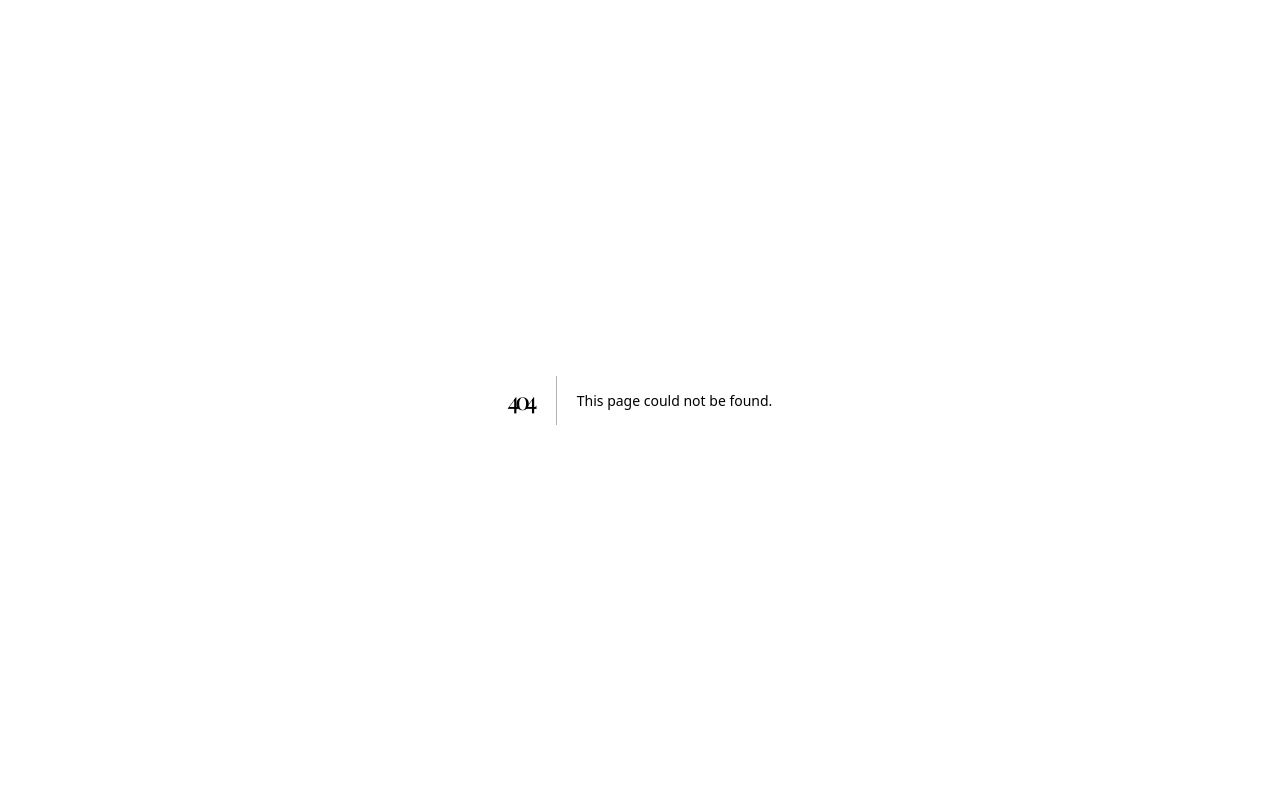
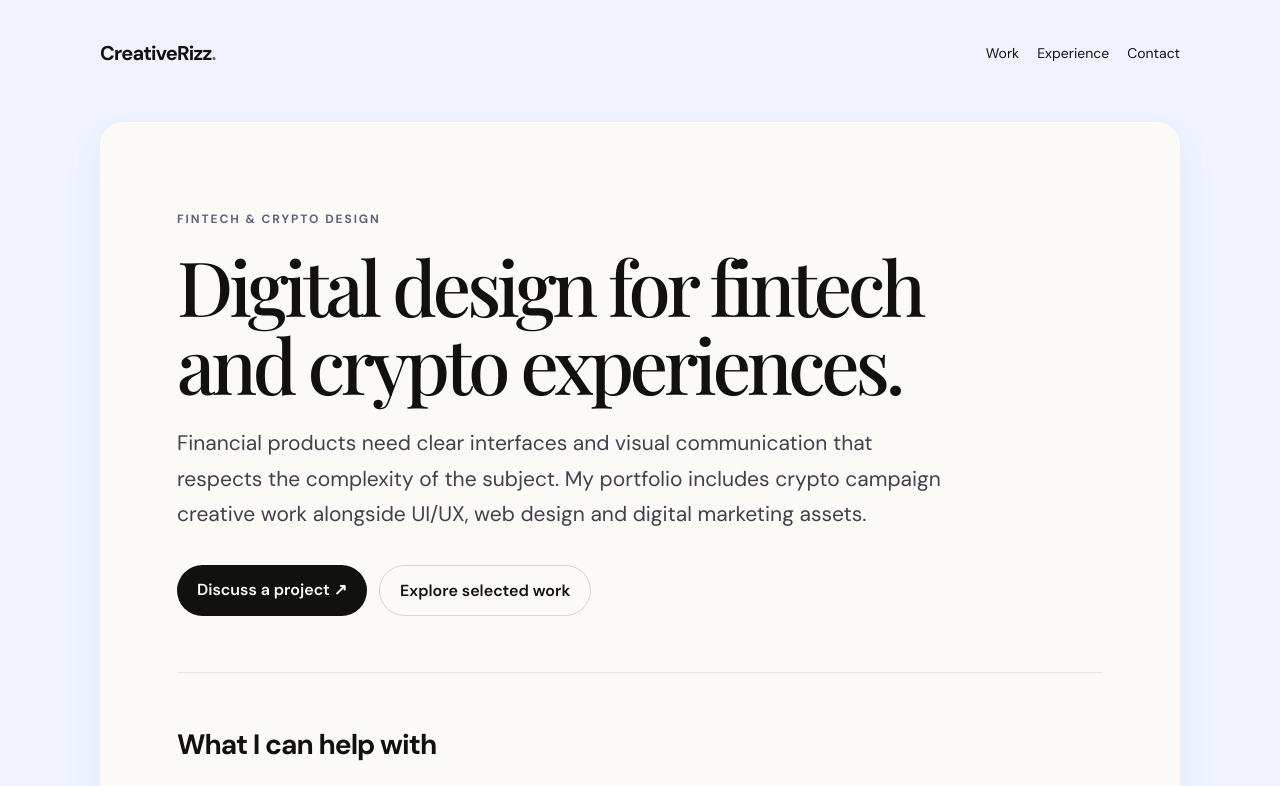
Before and after one commit to Rizzu01/port-folio, a Next.js app: page /fintech-crypto-design in a window 1280 px wide. Before the commit this address had no page. Shown: the top 786 px of the page. Built offline with nearby package versions, Linux system fonts and the light colour scheme; a web font is replaced by a local one.

Commit message:
Add dedicated fintech and crypto design SEO page

```diff
--- /dev/null
+++ b/app/fintech-crypto-design/page.tsx
@@ -0,0 +1,13 @@
+import type { Metadata } from "next";
+import ServiceLanding from "../components/ServiceLanding";
+
+export const metadata: Metadata = {
+  title: "Fintech & Crypto Design Portfolio",
+  description: "Explore Rizwan Khan's fintech and crypto design work, including exchange campaign creatives, digital product interfaces and visual communication.",
+  alternates: { canonical: "/fintech-crypto-design" },
+  openGraph: { title: "Fintech & Crypto Design | Rizwan Khan", description: "Crypto campaigns, fintech interfaces and digital visual communication.", url: "https://creativerizz.in/fintech-crypto-design", type: "website" },
+};
+
+export default function Page() {
+  return <ServiceLanding eyebrow="Fintech & Crypto Design" title="Digital design for fintech and crypto experiences." intro="Financial products need clear interfaces and visual communication that respects the complexity of the subject. My portfolio includes crypto campaign creative work alongside UI/UX, web design and digital marketing assets." services={["Crypto campaign and promotional creatives", "Exchange and product UI concepts", "Social media campaign systems", "Educational and marketing banners", "Fintech visual communication", "Brand-consistent digital assets"]} process={[{title:"Clarify the audience",detail:"Understand whether the asset needs to explain a product, support a campaign or guide a user through an interface."},{title:"Make the message clear",detail:"Prioritize information, visual hierarchy and a coherent style for the intended channel."},{title:"Keep it consistent",detail:"Align the design with brand rules and adapt the work to its relevant placements and screen sizes."}]} workNote="The portfolio features crypto campaign work and UI/UX & web design categories. Review the projects on the homepage for visual examples. Any results, performance metrics or product claims should be confirmed before publication." keywords={["Fintech UI/UX Designer","Crypto Graphic Designer","Crypto Campaign Design","Fintech Visual Design","Exchange UI Design"]} />;
+}
```
